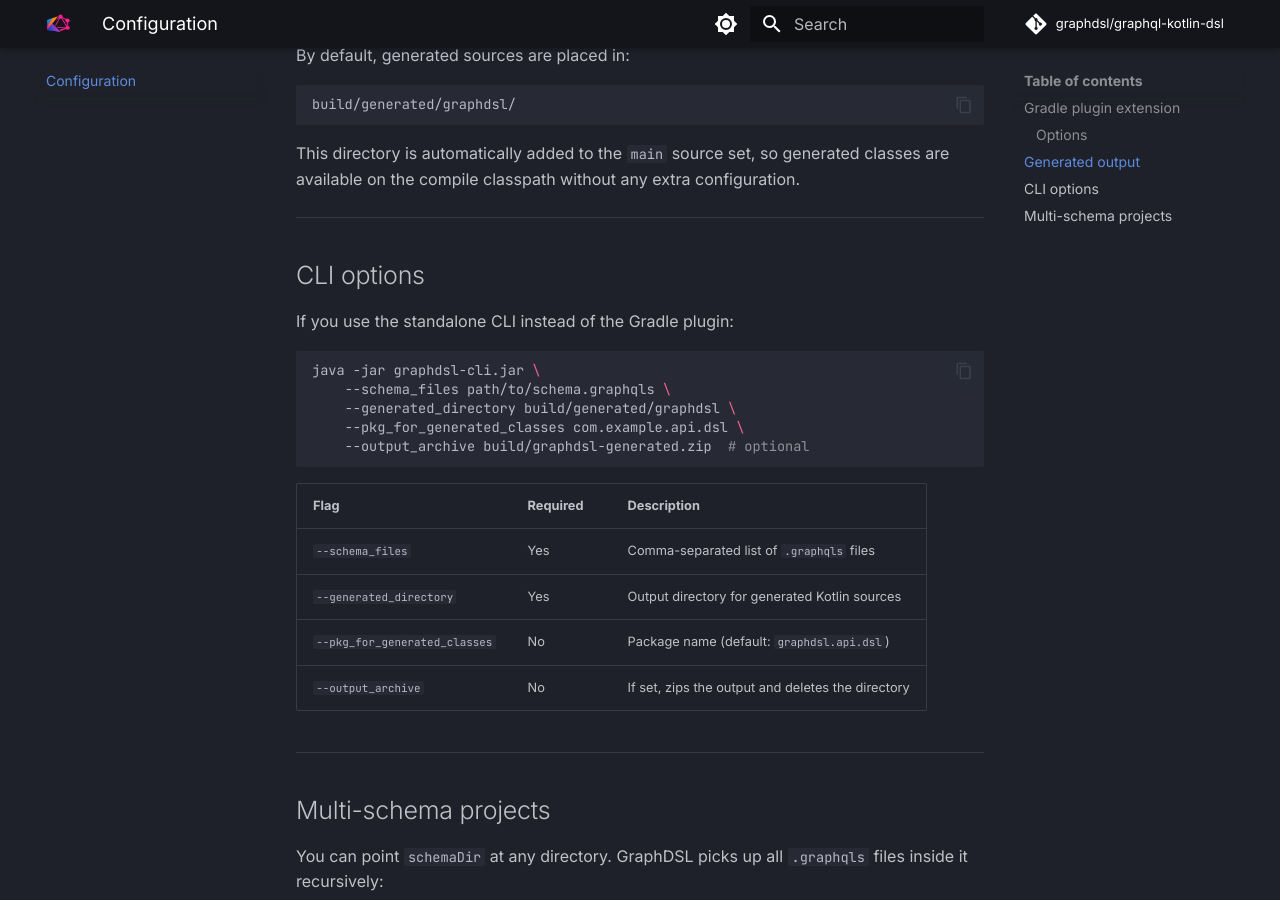
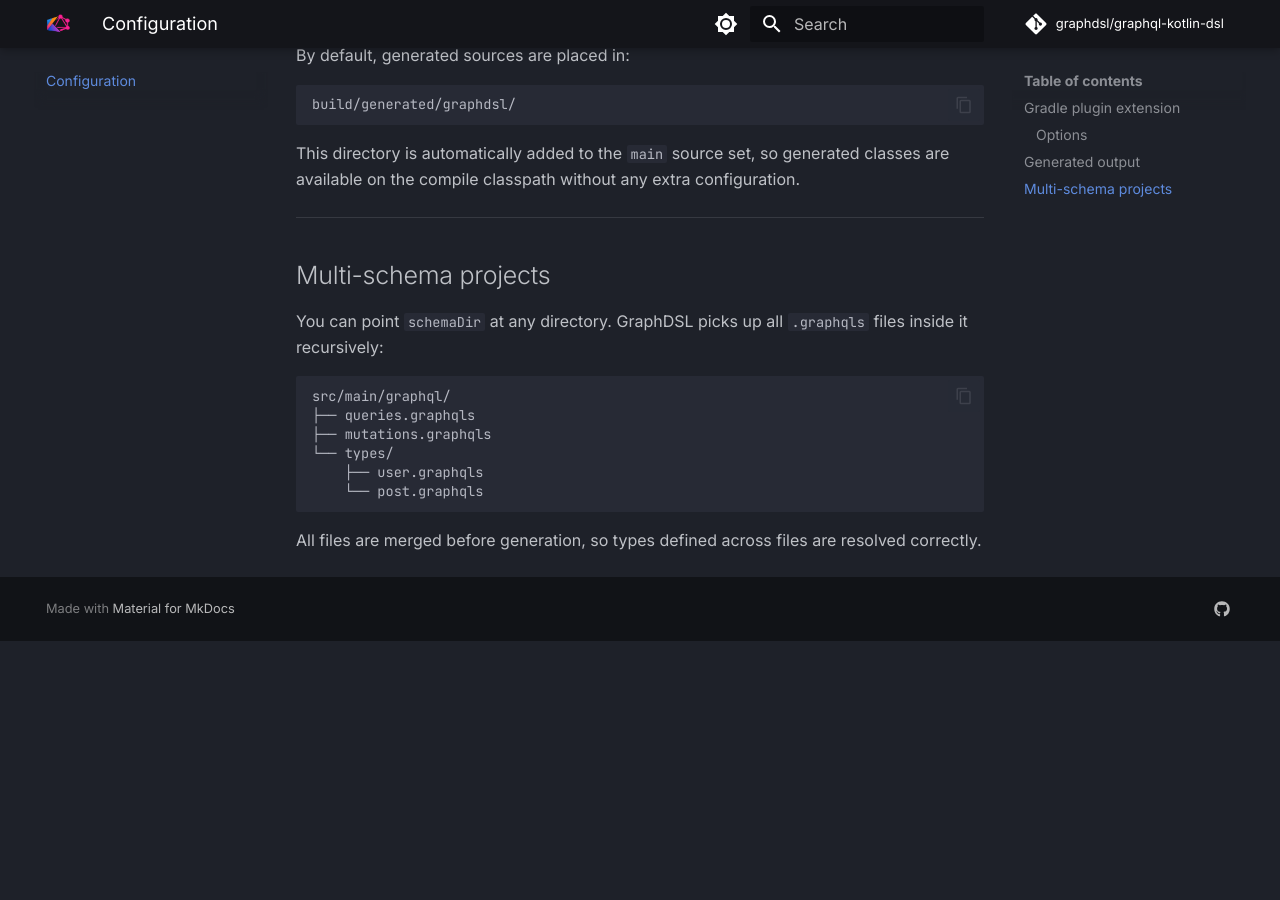
Before and after one commit to graphdsl/graphdsl.github.io, an MkDocs documentation site: the page built from docs/configuration.md, in a window 1280 px wide and 900 px high, scrolled down 722 px. Built offline with MkDocs 1.6.1 and Material for MkDocs 9.7.7, drawn with Linux system fonts in a browser that asks for light colours; comment, search, counter and statistics services are not loaded; the version menu is left out; after the commit the page ends 1363 px from its top, so only the background shows below that.

Commit message:
chore: fixes docs

````diff
--- a/docs/configuration.md
+++ b/docs/configuration.md
@@ -32,27 +32,6 @@ This directory is automatically added to the `main` source set, so generated cla
 
 ---
 
-## CLI options
-
-If you use the standalone CLI instead of the Gradle plugin:
-
-```bash
-java -jar graphdsl-cli.jar \
-    --schema_files path/to/schema.graphqls \
-    --generated_directory build/generated/graphdsl \
-    --pkg_for_generated_classes com.example.api.dsl \
-    --output_archive build/graphdsl-generated.zip  # optional
-```
-
-| Flag | Required | Description |
-|---|---|---|
-| `--schema_files` | Yes | Comma-separated list of `.graphqls` files |
-| `--generated_directory` | Yes | Output directory for generated Kotlin sources |
-| `--pkg_for_generated_classes` | No | Package name (default: `graphdsl.api.dsl`) |
-| `--output_archive` | No | If set, zips the output and deletes the directory |
-
----
-
 ## Multi-schema projects
 
 You can point `schemaDir` at any directory. GraphDSL picks up all `.graphqls` files inside it recursively:
--- a/mkdocs.yml
+++ b/mkdocs.yml
@@ -40,8 +40,6 @@ extra_css:
   - stylesheets/extra.css
 
 extra:
-  version:
-    provider: mike
   social:
     - icon: fontawesome/brands/github
       link: https://github.com/graphdsl
````
Also changed, not shown: docs/api/gradle-plugin.md (+1 -1 lines), docs/getting-started.md (+1 -1 lines), docs/index.md (+12 -24 lines).
